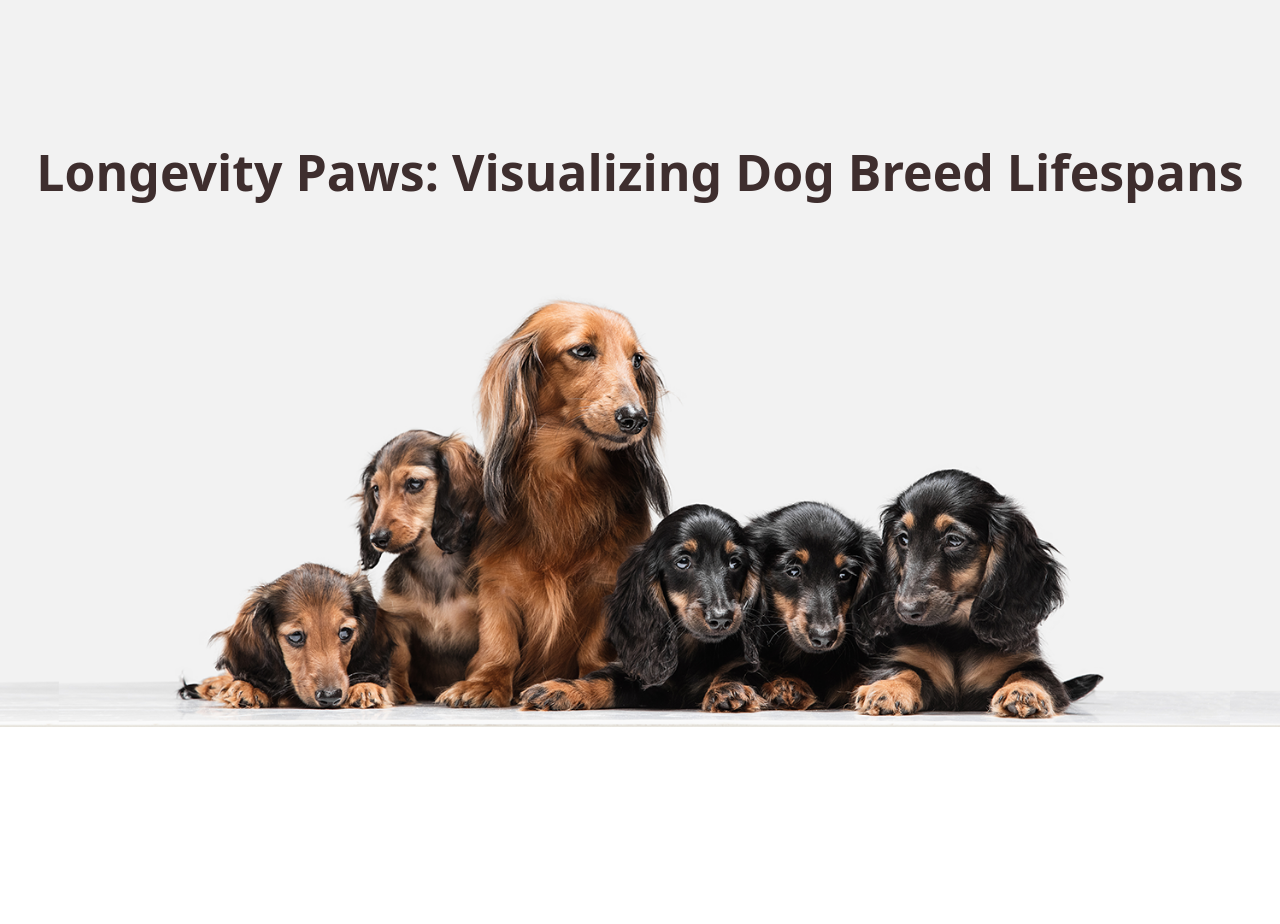
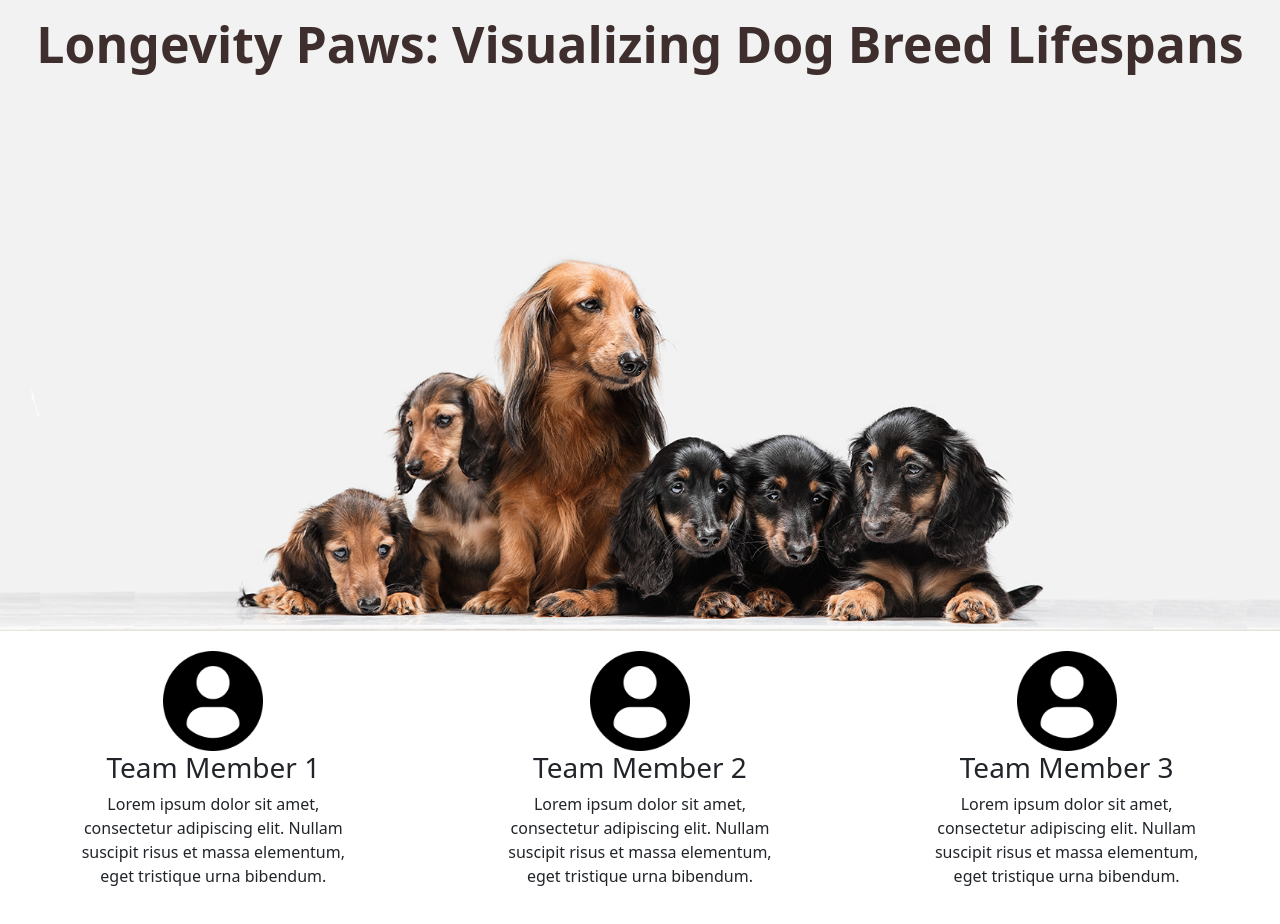
Before and after one commit to gkatrakazas/Dogs-breed, a React (Create React App) app: page / in a window 1280 px wide. Shown: the part 140-1064 px from the top of the page. Before the commit the page ends 867 px from the top, so only its background shows below. Built offline with nearby package versions, Linux system fonts and the light colour scheme.

Commit message:
update home page with team

```diff
--- a/package.json
+++ b/package.json
@@ -12,7 +12,7 @@
     "react-dom": "^18.2.0",
     "react-icons": "^4.9.0",
     "react-router-dom": "^6.11.2",
-    "react-scripts": "5.0.1",
+    "react-scripts": "^5.0.1",
     "web-vitals": "^2.1.4"
   },
   "scripts": {
--- a/src/css/Home.css
+++ b/src/css/Home.css
@@ -1,78 +1,14 @@
-#container_home{
-    display:flex;
-    /* background-color: rgb(239, 239, 239);; */
-}
-
-.column_left {
-  width: 40%;
-  height: 85vh;
+.container_home{
+  display: flex;
+  flex-direction: column;
   align-items: center;
-  display: flex;
-}
-
-.column_right {
-  padding: 5%;
-    width: 60%;
-    height: 85vh;
-    align-items: center;
-    display: flex;
-}
-
-.column_left .content{
-  display: 'table-cell';
-  width:'100%';
-  align-items:'center';
-}
-
-.column_right .content{
-  display: 'table-cell';
-  width:'100%';
-  text-align:'justify'
-}
-
-.box {
-  border-radius: 12px;
-  margin: 1rem;
-}
-
-@media only screen and (max-width: 1100px) {
-    .column_left {
-        width: auto;
-        height: fit-content;
-    }
-    .column_right {
-      width: auto;
-      height: 50vh;
-  }
-    #container_home {
-        /* it place the items in vertical direction */
-      flex-direction: column;
-    }
-
-    .box {
-      margin: 0 0 1rem;
-    }
-  }
-
- .personal_photo {
-    border-radius: 50%;
-    border-style: solid;
-  }
-
-#container_home{
+  height: 80vh;
+  display:flex;
   background-image: url('../media/background.png');
   background-size: cover;
   background-position: center;
 }
 
-.column {
-  display: flex;
-  height: 88vh;
-  width: 100%;
-  text-align: center;
-  padding-top: 10%;
-  justify-content: center;
-}
 .column-content {
   text-align: center;
 }
@@ -82,3 +18,32 @@
   font-weight: 700;
   color: #3e2e2e;
 }
+
+
+.box {
+  display: flex;
+  /* height: 88vh; */
+  width: 100%;
+  text-align: center;
+  justify-content: center;
+  border-radius: 12px;
+  margin: 1rem;
+}
+
+.team-container {
+  display: flex;
+  flex-direction: row;
+  align-items: center;
+  justify-content: space-around;
+}
+
+.team-column {
+  width: 300px;
+  margin: 20px;
+  text-align: center;
+}
+
+
+.team-column img{
+  width: 100px;
+}
--- a/src/pages/Home.js
+++ b/src/pages/Home.js
@@ -1,13 +1,33 @@
 import React from 'react';
 import "../css/Home.css";
-import img from '../media/personal_photo.png';
+import img from '../media/user.png';
 
 function Home() {
   return (
-    <div id='container_home'>
-      <div className="column box">
-        <div className="column-content">
-          <p id='main-title'>Longevity Paws: Visualizing Dog Breed Lifespans</p>
+    <div>
+      <div className='container_home'>
+        <div className="column box">
+          <div className="column-content">
+            <p id='main-title'>Longevity Paws: Visualizing Dog Breed Lifespans</p>
+          </div>
+        </div>
+      </div>
+
+      <div className="team-container">
+        <div className="team-column">
+          <img src={img} alt="Team Member 1" />
+          <h3>Team Member 1</h3>
+          <p>Lorem ipsum dolor sit amet, consectetur adipiscing elit. Nullam suscipit risus et massa elementum, eget tristique urna bibendum.</p>
+        </div>
+        <div className="team-column">
+          <img src={img} alt="Team Member 2" />
+          <h3>Team Member 2</h3>
+          <p>Lorem ipsum dolor sit amet, consectetur adipiscing elit. Nullam suscipit risus et massa elementum, eget tristique urna bibendum.</p>
+        </div>
+        <div className="team-column">
+          <img src={img} alt="Team Member 3" />
+          <h3>Team Member 3</h3>
+          <p>Lorem ipsum dolor sit amet, consectetur adipiscing elit. Nullam suscipit risus et massa elementum, eget tristique urna bibendum.</p>
         </div>
       </div>
     </div>
```
Also changed, not shown: src/media/user.png (added), 1 other file (tests, documents, lock files or other folders).
